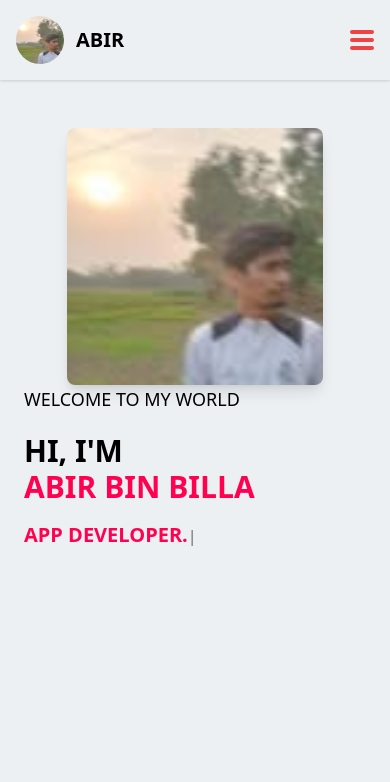
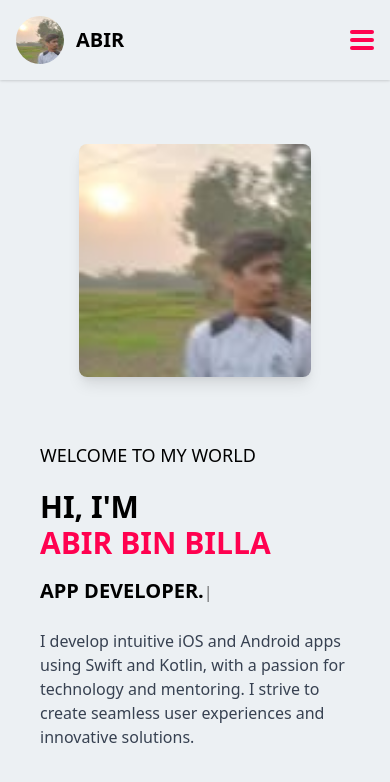
Before and after one commit to devnix-sadib/portfolio_for_dada, a website: page index.html in a window 390 px wide. Drawn offline with nearby package versions, Linux system fonts and the light colour scheme.

Commit message:
home part upgraded

```diff
--- a/index.html
+++ b/index.html
@@ -39,6 +39,9 @@
         .redText {
             color: #ff014f;
         }
+        .line{
+            background-color: #ff014f;
+        }
     </style>
 </head>
 
@@ -58,9 +61,9 @@
             </nav>
 
             <button id="menuButton" class="lg:hidden space-y-1">
-                <div class="bg-red-500 h-1 w-6 rounded-sm"></div>
-                <div class="bg-red-500 h-1 w-6 rounded-sm"></div>
-                <div class="bg-red-500 h-1 w-6 rounded-sm"></div>
+                <div class="line h-1 w-6 rounded-sm"></div>
+                <div class="line h-1 w-6 rounded-sm"></div>
+                <div class="line h-1 w-6 rounded-sm"></div>
             </button>
         </div>
     </header>
@@ -80,26 +83,30 @@
     </div>
 
     <div id="overlay" class="fixed inset-0 bg-black bg-opacity-50 hidden z-20 lg:hidden"></div>
-
     <main id="home" class="px-6 md:px-12 lg:px-24 pt-32">
-    <div class="flex flex-wrap lg:flex-nowrap items-center">
+        <div class="flex flex-wrap items-center lg:flex-nowrap gap-8 lg:gap-16">
+            <!-- Image Section -->
+            <div class="w-full lg:w-1/2 flex justify-center lg:justify-end order-1 md:order-2 p-4 md:p-6 lg:p-8">
+                <img src="img/dada.jpg" alt="Hero Image" class="w-3/4 lg:w-full rounded-lg shadow-lg">
+            </div>
             <!-- Text Section -->
-        <div class="w-full lg:w-1/2 mb-8 lg:mb-0 order-2 md:order-none">
+            <div class="w-full lg:w-1/2 mb-8 lg:mb-0 order-2 md:order-1 p-4 md:p-6 lg:p-8">
                 <p class="text-lg font-sans">WELCOME TO MY WORLD</p>
-            <div class="font-bold text-3xl md:text-5xl lg:text-6xl pt-5">
+                <div class="font-bold text-3xl md:text-3xl lg:text-6xl pt-5">
                     <h1>HI, I'M</h1>
                     <span class="redText">ABIR BIN BILLA</span>
                 </div>
-            <div class="mt-4">
-              <span id="animation"  class="font-bold text-xl md:text-3xl lg:text-5xl redText"></span>
+                <div class="mt-4 ">
+                    <span id="animation" class="font-bold text-xl md:text-xl lg:text-5xl text-black"></span>
                 </div>
-        </div>
-         <!-- Image Section -->
-         <div class="w-full lg:w-1/2 flex justify-center lg:justify-end order-1 md:order-none">
-            <img src="img/dada.jpg" alt="Hero Image" class="w-3/4 lg:w-full rounded-lg shadow-lg">
+                <p class="text-base md:text-lg lg:text-xl text-gray-700 mt-6">
+                    I develop intuitive iOS and Android apps using Swift and Kotlin, with a passion for technology and mentoring.
+                    I strive to create seamless user experiences and innovative solutions.
+                </p>
             </div>
         </div>
     </main>
+
 
     <script>
         const menuButton = document.getElementById("menuButton");
```
Lines whose indentation alone changed are shown as unchanged.
